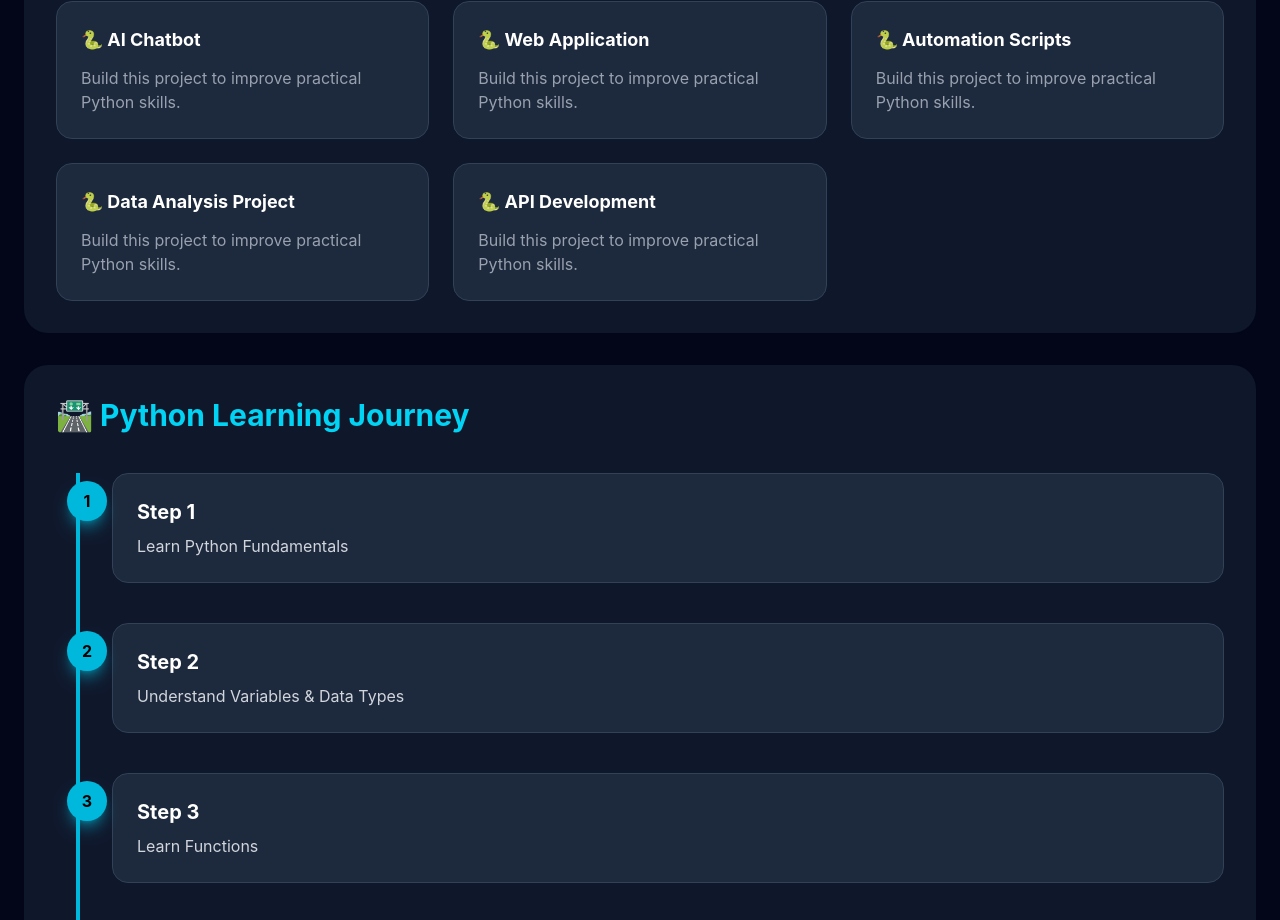
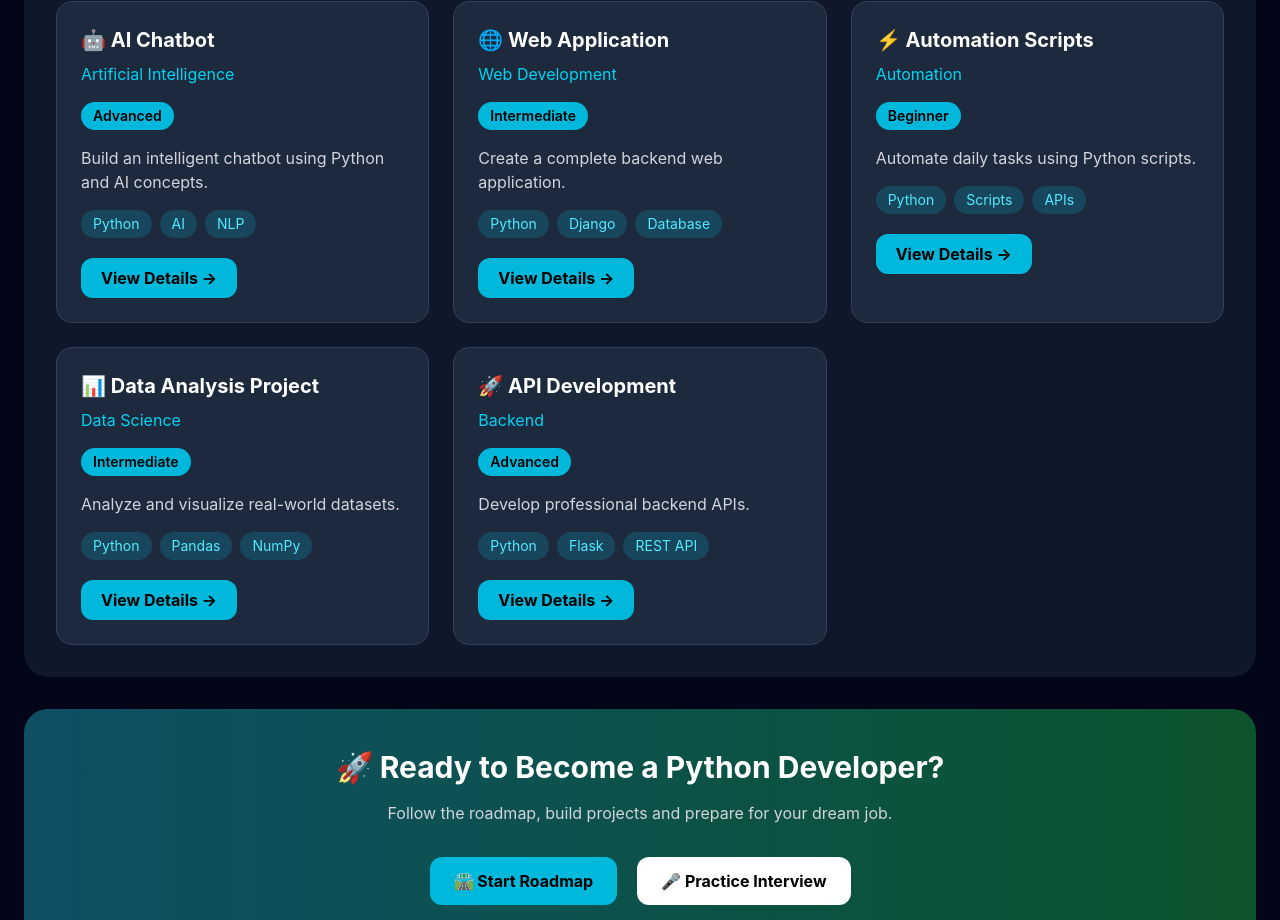
Before and after one commit to goggiharsha-oss/CodeCareer-AI, a React (Vite) app: page /python in a window 1280 px wide. Shown: the part 2530-3450 px from the top of the page. Built offline with nearby package versions, Linux system fonts and the light colour scheme.

Commit message:
Upgraded Python career page with roadmap, projects, skill tracker and interview sections

```diff
--- a/src/pages/Python.jsx
+++ b/src/pages/Python.jsx
@@ -1,7 +1,13 @@
+import { useState } from "react";
 import { Link } from "react-router-dom";
 import { motion } from "framer-motion";
 
+
 function Python() {
+
+
+  const [selectedProject, setSelectedProject] = useState(null);
+
 
 
   const skills = [
@@ -16,6 +22,8 @@ function Python() {
     "Testing",
     "Problem Solving",
   ];
+
+
 
   const skillProgress = [
     {
@@ -40,6 +48,8 @@ const skillProgress = [
     },
   ];
 
+
+
   const roadmap = [
     "Learn Python Fundamentals",
     "Understand Variables & Data Types",
@@ -52,6 +62,8 @@ const skillProgress = [
     "Create Portfolio",
     "Apply for Python Jobs",
   ];
+
+
 
   const interviewQuestions = [
     {
@@ -76,6 +88,8 @@ const interviewQuestions = [
     },
   ];
 
+
+
   const certifications = [
     "Python Institute PCAP Certification",
     "Google Python Automation Certificate",
@@ -97,59 +111,54 @@ const interviewQuestions = [
 
 
   const projects = [
-    "AI Chatbot",
-    "Web Application",
-    "Automation Scripts",
-    "Data Analysis Project",
-    "API Development",
+    {
+      name: "AI Chatbot",
+      category: "Artificial Intelligence",
+      difficulty: "Advanced",
+      skills: ["Python", "AI", "NLP"],
+      desc: "Build an intelligent chatbot using Python and AI concepts.",
+      icon: "🤖",
+    },
+
+    {
+      name: "Web Application",
+      category: "Web Development",
+      difficulty: "Intermediate",
+      skills: ["Python", "Django", "Database"],
+      desc: "Create a complete backend web application.",
+      icon: "🌐",
+    },
+
+    {
+      name: "Automation Scripts",
+      category: "Automation",
+      difficulty: "Beginner",
+      skills: ["Python", "Scripts", "APIs"],
+      desc: "Automate daily tasks using Python scripts.",
+      icon: "⚡",
+    },
+
+    {
+      name: "Data Analysis Project",
+      category: "Data Science",
+      difficulty: "Intermediate",
+      skills: ["Python", "Pandas", "NumPy"],
+      desc: "Analyze and visualize real-world datasets.",
+      icon: "📊",
+    },
+
+    {
+      name: "API Development",
+      category: "Backend",
+      difficulty: "Advanced",
+      skills: ["Python", "Flask", "REST API"],
+      desc: "Develop professional backend APIs.",
+      icon: "🚀",
+    },
   ];
-
-
-
-  const companies = [
-    "Google",
-    "Microsoft",
-    "Amazon",
-    "Meta",
-    "Netflix",
-    "Infosys",
-    "TCS",
-    "Accenture",
-  ];
-
-
-
-  const jobRoles = [
-    {
-      role:"Python Developer",
-      salary:"₹4–12 LPA",
-      desc:"Develop applications and backend systems using Python."
-    },
-    {
-      role:"Backend Developer",
-      salary:"₹6–15 LPA",
-      desc:"Build APIs and server-side applications."
-    },
-    {
-      role:"Data Analyst",
-      salary:"₹5–12 LPA",
-      desc:"Analyze data using Python libraries."
-    },
-    {
-      role:"Machine Learning Engineer",
-      salary:"₹8–20 LPA",
-      desc:"Create machine learning solutions using Python."
-    }
-  ];
-
-
-
-
-
     return (
 
     <div className="min-h-screen bg-slate-950 text-white">
-
 
 
       {/* HERO SECTION */}
@@ -166,7 +175,6 @@ const interviewQuestions = [
         "
       >
 
-
         <div className="max-w-7xl mx-auto px-6 py-16">
 
 
@@ -179,9 +187,7 @@ const interviewQuestions = [
 
 
 
-
           <div className="grid md:grid-cols-2 gap-10 items-center mt-10">
-
 
 
             <div>
@@ -213,7 +219,6 @@ const interviewQuestions = [
 
 
 
-
               <motion.p
 
                 initial={{
@@ -238,16 +243,9 @@ const interviewQuestions = [
               </motion.p>
 
 
-
             </div>
 
 
-
-
-
-
-
-            {/* PYTHON CARD */}
 
 
             <motion.div
@@ -288,13 +286,17 @@ const interviewQuestions = [
           </div>
 
 
+        </div>
 
       </div>
 
 
-      </div>
+
+
+
 
       <div className="max-w-7xl mx-auto px-6 py-12">
+
 
 
         {/* SALARY SECTION */}
@@ -388,8 +390,6 @@ const interviewQuestions = [
 
 
 
-
-
         {/* SKILLS SECTION */}
 
 
@@ -463,7 +463,6 @@ const interviewQuestions = [
                 </h3>
 
 
-
               </motion.div>
 
 
@@ -476,11 +475,8 @@ const interviewQuestions = [
 
         </motion.div>
 
+        {/* SKILL PROGRESS TRACKER */}
 
-
-
-
-{/* SKILL PROGRESS TRACKER */}
 
         <motion.div
 
@@ -509,6 +505,7 @@ mt-8
           </h2>
 
 
+
           <div className="space-y-6">
 
 
@@ -525,21 +522,25 @@ skillProgress.map((skill,index)=>(
                     {skill.name}
                   </h3>
 
+
                   <span className="text-cyan-400">
                     {skill.level}%
                   </span>
+
 
                 </div>
 
 
 
-<div className="
+                <div
+                  className="
                   w-full
                   h-4
                   bg-slate-700
                   rounded-full
                   overflow-hidden
-">
+                  "
+                >
 
 
                   <motion.div
@@ -584,6 +585,11 @@ rounded-full
 
 
         </motion.div>
+
+
+
+
+
 
 
         {/* TOOLS SECTION */}
@@ -648,7 +654,6 @@ rounded-full
 
               >
 
-
                 🚀 {tool}
 
 
@@ -664,7 +669,15 @@ rounded-full
 
         </motion.div>
 
+
+
+
+
+
+
+
         {/* PROJECTS SECTION */}
+
 
 
         <motion.div
@@ -690,8 +703,9 @@ rounded-full
 
 
           <h2 className="text-3xl font-bold text-cyan-400 mb-8">
-            🚀 Python Projects To Build
+            🚀 Python Projects Portfolio
           </h2>
+
 
 
 
@@ -707,8 +721,8 @@ rounded-full
                 key={index}
 
                 whileHover={{
-                    scale:1.08,
-                    y:-8
+                  scale:1.05,
+                  y:-10
                 }}
 
                 className="
@@ -717,18 +731,107 @@ rounded-full
                 p-6
                 border
                 border-slate-700
+                hover:border-cyan-400
+                transition
                 "
 
               >
 
-                  <h3 className="font-bold text-lg">
-                    🐍 {project}
+
+
+                <h3 className="text-xl font-bold">
+                  {project.icon} {project.name}
                 </h3>
 
 
-                  <p className="text-gray-400 mt-3">
-                    Build this project to improve practical Python skills.
+
+                <p className="text-cyan-400 mt-2">
+                  {project.category}
                 </p>
+
+
+
+                <span
+                  className="
+                  inline-block
+                  mt-4
+                  px-3
+                  py-1
+                  rounded-full
+                  bg-cyan-500
+                  text-black
+                  text-sm
+                  font-semibold
+                  "
+                >
+
+                  {project.difficulty}
+
+                </span>
+
+
+
+                <p className="text-gray-300 mt-4">
+                  {project.desc}
+                </p>
+
+
+
+                <div className="flex flex-wrap gap-2 mt-4">
+
+
+                {
+                  project.skills.map((skill,index)=>(
+
+
+                    <span
+
+                      key={index}
+
+                      className="
+                      px-3
+                      py-1
+                      rounded-full
+                      bg-cyan-500/20
+                      text-cyan-300
+                      text-sm
+                      "
+
+                    >
+
+                      {skill}
+
+                    </span>
+
+
+                  ))
+                }
+
+
+                </div>
+
+
+
+                <button
+
+                  onClick={() => setSelectedProject(project)}
+
+                  className="
+                  mt-5
+                  px-5
+                  py-2
+                  rounded-xl
+                  bg-cyan-500
+                  text-black
+                  font-bold
+                  "
+
+                >
+
+                  View Details →
+
+                </button>
+
 
 
               </motion.div>
@@ -747,12 +850,253 @@ rounded-full
 
 
 
+        {/* PROJECT POPUP */}
+
+
+        {
+          selectedProject && (
+
+
+            <motion.div
+
+              initial={{
+                opacity:0
+              }}
+
+              animate={{
+                opacity:1
+              }}
+
+              className="
+              fixed
+              inset-0
+              bg-black/70
+              flex
+              items-center
+              justify-center
+              z-50
+              "
+
+            >
+
+
+              <motion.div
+
+                initial={{
+                  scale:0.7
+                }}
+
+                animate={{
+                  scale:1
+                }}
+
+                className="
+                bg-slate-900
+                rounded-3xl
+                p-8
+                max-w-lg
+                w-full
+                border
+                border-cyan-400
+                "
+
+              >
+
+
+                <h2 className="text-3xl font-bold text-cyan-400">
+                  {selectedProject.icon} {selectedProject.name}
+                </h2>
+
+
+                <p className="text-cyan-400 mt-3">
+                  {selectedProject.category}
+                </p>
+
+
+                <p className="text-gray-300 mt-4">
+                  {selectedProject.desc}
+                </p>
+
+
+                <div className="flex flex-wrap gap-2 mt-4">
+
+                {
+                  selectedProject.skills.map((skill,index)=>(
+
+                    <span
+                      key={index}
+                      className="
+                      px-3
+                      py-1
+                      bg-cyan-500/20
+                      rounded-full
+                      text-cyan-300
+                      "
+                    >
+                      {skill}
+                    </span>
+
+                  ))
+                }
+
+                </div>
+
+
+
+                <button
+
+                  onClick={() => setSelectedProject(null)}
+
+                  className="
+                  mt-6
+                  px-5
+                  py-2
+                  bg-cyan-500
+                  text-black
+                  rounded-xl
+                  font-bold
+                  "
+
+                >
+
+                  Close
+
+                </button>
+
+
+
+              </motion.div>
+
+
+            </motion.div>
+
+
+          )
+        }
+
+
+
+
+
+
+
+
+        {/* CAREER CTA */}
+
+
+
+        <motion.div
+
+          initial={{
+            opacity:0,
+            y:50
+          }}
+
+          whileInView={{
+            opacity:1,
+            y:0
+          }}
+
+          className="
+          bg-gradient-to-r
+          from-cyan-900
+          to-green-900
+          rounded-3xl
+          p-10
+          mt-8
+          text-center
+          "
+
+        >
+
+
+          <h2 className="text-3xl font-bold">
+            🚀 Ready to Become a Python Developer?
+          </h2>
+
+
+          <p className="text-gray-300 mt-4">
+            Follow the roadmap, build projects and prepare for your dream job.
+          </p>
+
+
+
+          <div className="flex justify-center gap-5 mt-8 flex-wrap">
+
+
+            <button
+
+              onClick={() =>
+                document.getElementById("roadmap")
+                .scrollIntoView({
+                  behavior:"smooth"
+                })
+              }
+
+              className="
+              px-6
+              py-3
+              rounded-xl
+              bg-cyan-500
+              text-black
+              font-bold
+              "
+
+            >
+
+              🛣 Start Roadmap
+
+            </button>
+
+
+
+
+            <button
+
+              onClick={() =>
+                document.getElementById("interview")
+                .scrollIntoView({
+                  behavior:"smooth"
+                })
+              }
+
+              className="
+              px-6
+              py-3
+              rounded-xl
+              bg-white
+              text-black
+              font-bold
+              "
+
+            >
+
+              🎤 Practice Interview
+
+            </button>
+
+
+
+          </div>
+
+
+        </motion.div>
+
+
+
+
+
+
 
 
 
         {/* ROADMAP SECTION */}
 
+
+
         <motion.div
+
+          id="roadmap"
 
           initial={{
             opacity:0,
@@ -773,9 +1117,11 @@ rounded-full
 
         >
 
+
           <h2 className="text-3xl font-bold text-cyan-400 mb-10">
             🛣️ Python Learning Journey
           </h2>
+
 
 
           <div className="relative border-l-4 border-cyan-500 ml-5">
@@ -809,11 +1155,8 @@ mb-10
                 ml-8
                 "
 
-
               >
 
-
-{/* Timeline Circle */}
 
                 <div
                   className="
@@ -829,8 +1172,6 @@ font-bold
                   flex
                   items-center
                   justify-center
-shadow-lg
-shadow-cyan-500/50
                   "
                 >
 
@@ -840,8 +1181,6 @@ shadow-cyan-500/50
 
 
 
-{/* Step Card */}
-
                 <div
                   className="
                   bg-slate-800
@@ -849,21 +1188,11 @@ rounded-2xl
                   p-6
                   border
                   border-slate-700
-hover:border-cyan-400
-transition
                   "
 
                 >
 
-<h3 className="text-xl font-bold">
-Step {index+1}
-</h3>
-
-
-<p className="text-gray-300 mt-2">
                   {step}
-</p>
-
 
                 </div>
 
@@ -881,11 +1210,12 @@ Step {index+1}
         </motion.div>
 
 
-
         {/* INTERVIEW PREPARATION */}
 
 
         <motion.div
+
+          id="interview"
 
           initial={{
             opacity:0,
@@ -936,7 +1266,6 @@ p-6
                 border
                 border-slate-700
                 hover:border-cyan-400
-transition
                 "
 
               >
@@ -945,22 +1274,24 @@ transition
                 <div className="flex justify-between items-center">
 
 
-<h3 className="font-bold text-lg">
+                  <h3 className="font-bold">
                     Question {index+1}
                   </h3>
 
 
                   <span
                     className="
-text-sm
                     bg-cyan-500
                     text-black
                     px-3
                     py-1
                     rounded-full
+                    text-sm
                     "
                   >
+
                     {item.level}
+
                   </span>
 
 
@@ -975,6 +1306,7 @@ rounded-full
 
 
                 <button
+
                   className="
                   mt-5
                   px-4
@@ -982,13 +1314,15 @@ py-2
                   rounded-xl
                   bg-cyan-500
                   text-black
-font-semibold
-hover:bg-cyan-400
-transition
+                  font-bold
                   "
+
                 >
+
                   Practice →
+
                 </button>
+
 
 
               </motion.div>
@@ -1002,6 +1336,11 @@ Practice →
 
 
         </motion.div>
+
+
+
+
+
 
 
 
@@ -1122,7 +1461,28 @@ Practice →
 
 
           {
-              jobRoles.map((job,index)=>(
+            [
+              {
+                role:"Python Developer",
+                salary:"₹4–12 LPA",
+                desc:"Develop applications and backend systems using Python."
+              },
+              {
+                role:"Backend Developer",
+                salary:"₹6–15 LPA",
+                desc:"Build APIs and server-side applications."
+              },
+              {
+                role:"Data Analyst",
+                salary:"₹5–12 LPA",
+                desc:"Analyze data using Python libraries."
+              },
+              {
+                role:"Machine Learning Engineer",
+                salary:"₹8–20 LPA",
+                desc:"Create machine learning solutions using Python."
+              }
+            ].map((job,index)=>(
 
 
               <motion.div
@@ -1172,12 +1532,6 @@ Practice →
         </motion.div>
 
 
-
-
-
-
-
-
         {/* TOP COMPANIES */}
 
 
@@ -1210,12 +1564,20 @@ Practice →
 
 
 
-
           <div className="grid md:grid-cols-4 gap-5">
 
 
           {
-              companies.map((company,index)=>(
+            [
+              "Google",
+              "Microsoft",
+              "Amazon",
+              "Meta",
+              "Netflix",
+              "Infosys",
+              "TCS",
+              "Accenture",
+            ].map((company,index)=>(
 
 
               <motion.div
@@ -1258,11 +1620,15 @@ Practice →
         </motion.div>
 
 
-      </div>
 
       </div>
 
+
+    </div>
+
+
   );
+
 }
 
 
```
Lines whose indentation alone changed are shown as unchanged.
